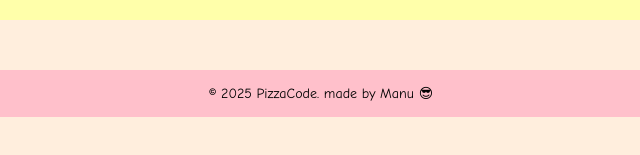
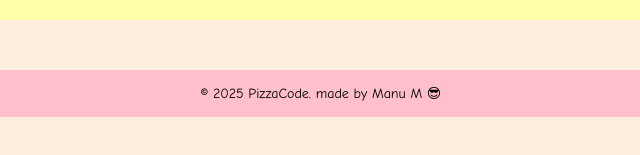
Before and after one commit to Manu-lpu/HTML-and-CSS-pizza-website, a plain HTML site: page indexx.html in a window 1280 px wide. Shown: the part 621-776 px from the top of the page, 319-959 px from the left. Drawn offline with Linux system fonts and the light colour scheme.

Commit message:
added to repo

```diff
--- a/indexx.html
+++ b/indexx.html
@@ -41,7 +41,7 @@
   </section>
 
   <footer>
-    © 2025 PizzaCode. made by Manu 😎
+    © 2025 PizzaCode. made by Manu M 😎
   </footer>
 
 </body>
```
